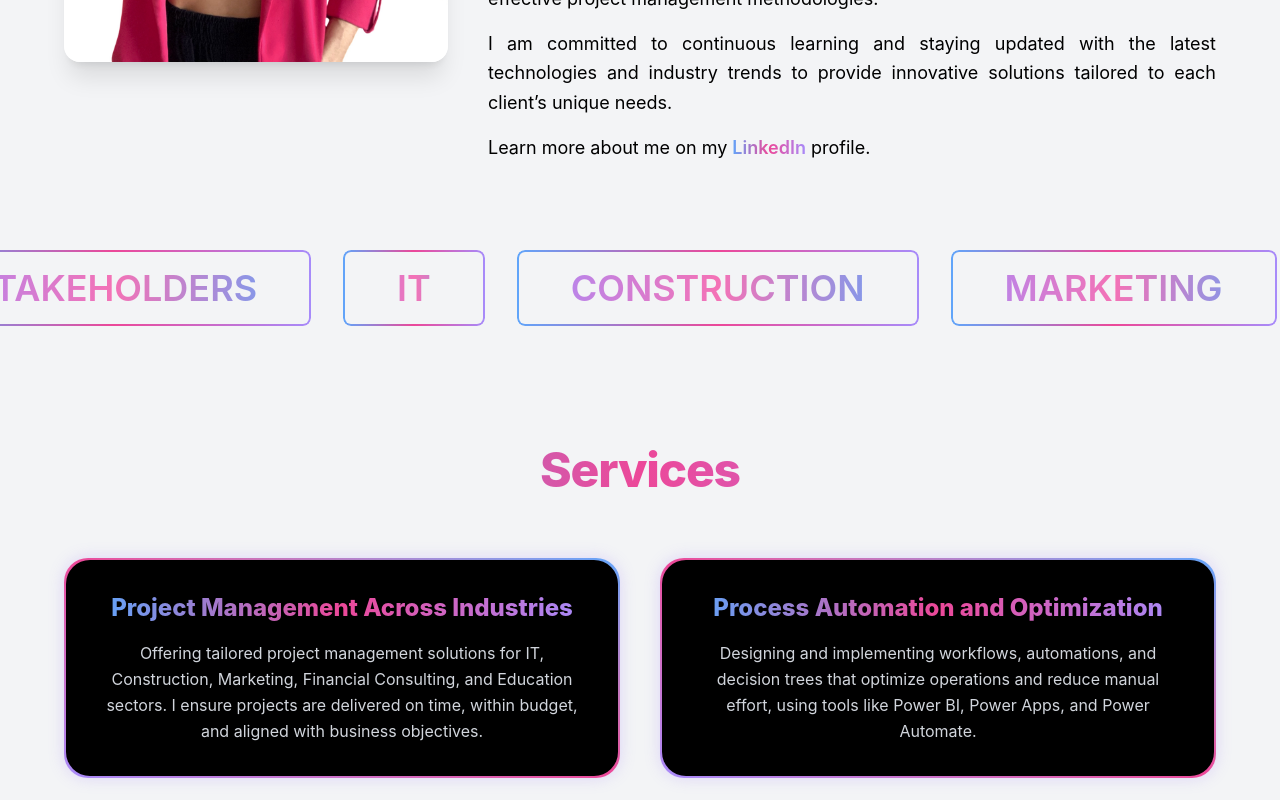
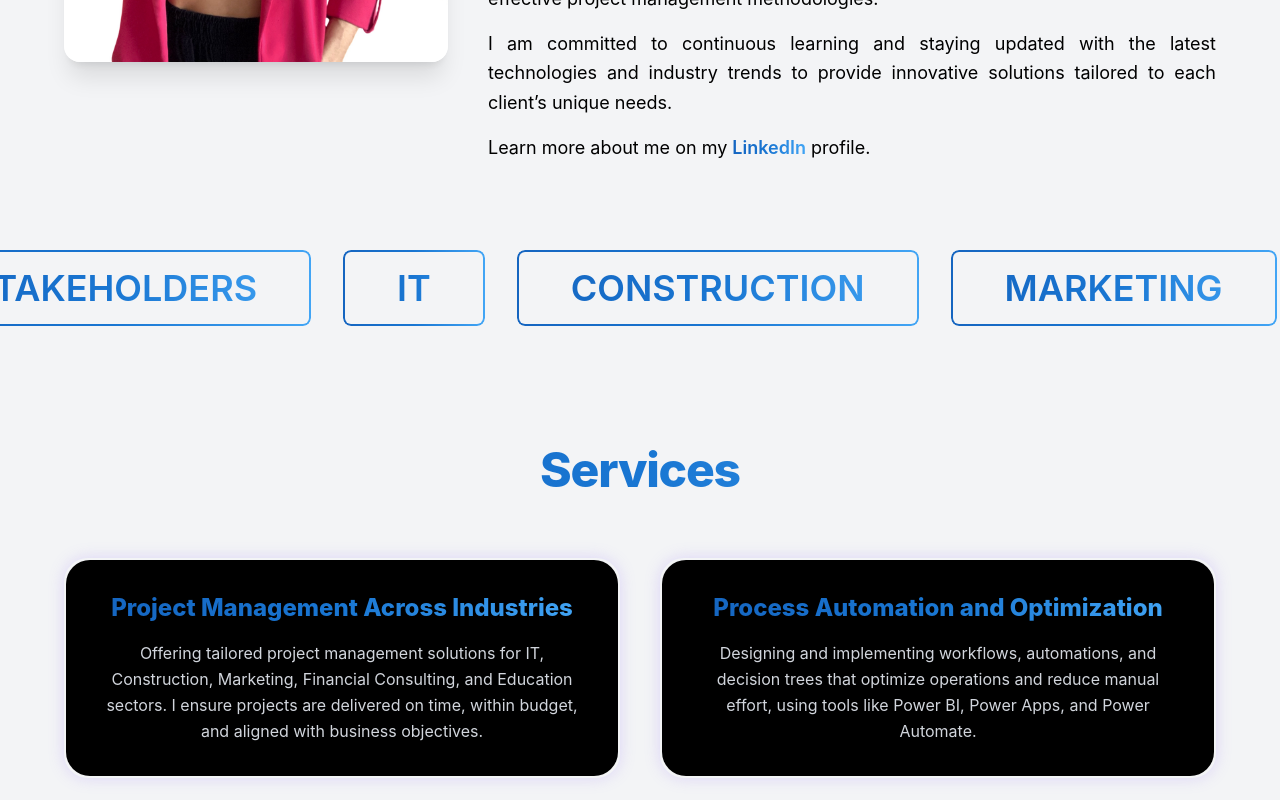
Before and after one commit to Cata-hm/dra-Diana-Hernandez, a React (Vite) app in the folder Dra-Diana-HM_FE/: page / in a window 1280 px wide. Shown: the part 1380-2180 px from the top of the page. Built offline with nearby package versions, Linux system fonts and the light colour scheme; no server answers.

Commit message:
changing colors

```diff
--- a/Dra-Diana-HM_FE/src/App.css
+++ b/Dra-Diana-HM_FE/src/App.css
@@ -2,7 +2,7 @@
 /* Global styles for Metodika with dark theme and iridescent metallic highlights */
 
 :root {
-  --gradient-metal: linear-gradient(to right, #60a5fa, #ec4899, #a78bfa);
+  --gradient-metal: linear-gradient(to right, #1565C0, #1976D2, #42A5F5);
   --bg-dark: #000000;
   --text-metallic: #d1d5db;
 }
@@ -65,14 +65,14 @@ body {
 
 /* Gradient text utility without hover */
 .text-gradient-nohover {
-  background: linear-gradient(to right, #60a5fa, #ec4899, #a78bfa);
+  background: linear-gradient(to right, #1565C0, #1976D2, #42A5F5);
   background-clip: text;
   color: transparent;
 }
 
 /* Gradient text utility ---------------------------------*/
 .text-gradient {
-  background: linear-gradient(to right, #60a5fa, #ec4899, #a78bfa);
+  background: linear-gradient(to right, #1565C0, #1976D2, #42A5F5);
   background-clip: text;
   color: transparent;
 }
@@ -86,7 +86,7 @@ body {
 }
 
 .text-gradient-black {
-  background: linear-gradient(to right, #60a5fa, #ec4899, #a78bfa);
+  background: linear-gradient(to right, #1565C0, #1976D2, #42A5F5);
   -webkit-background-clip: text;
   -webkit-text-fill-color: transparent;
   background-clip: text;
@@ -206,9 +206,20 @@ body {
 }
 
 
+/* Background gradient no hover utility -----------------------------------*/
+.bg-gradient {
+  background-image: linear-gradient(to right, #1565C0, #1976D2, #42A5F5);
+}
+
 /* Background gradient utility --------------------------------------------*/
-.bg-gradient {
-  background-image: linear-gradient(to right, #60a5fa, #ec4899, #a78bfa);
+.bg-gradient-hover {
+  background-image: linear-gradient(to right, #1565C0, #1976D2, #42A5F5);
+}
+
+.bg-gradient-hover:hover {
+  background-image: none;
+  background-color: #d1d5db;
+  color: black;
 }
 
 /* Button styling ---------------------------------------------------------*/
--- a/Dra-Diana-HM_FE/src/components/Contact.tsx
+++ b/Dra-Diana-HM_FE/src/components/Contact.tsx
@@ -93,7 +93,7 @@ const Contact = () => {
           />
           <button
             type="submit"
-            className="w-full py-3 rounded-lg bg-gradient-to-r from-blue-400 via-pink-500 to-purple-400 text-white font-semibold shadow-lg transition duration-300 hover:bg-gray-100 hover:text-black hover:bg-none cursor-pointer"
+            className="w-full py-3 rounded-lg bg-gradient-hover .border-black font-semibold shadow-lg transition duration-300 cursor-pointer"
           >
             {t('contact.button')}
           </button>
--- a/Dra-Diana-HM_FE/src/components/Footer.tsx
+++ b/Dra-Diana-HM_FE/src/components/Footer.tsx
@@ -11,7 +11,7 @@ const Footer = () => {
       <p className="mb-1 text-white">
         © {new Date().getFullYear()}{' '}
         <span
-          className="font-semibold bg-gradient-to-r from-indigo-400 via-purple-400 to-pink-400
+          className="font-semibold bg-gradient
                      bg-clip-text text-transparent drop-shadow-[0_0_8px_rgba(180,100,255,0.9)]"
         >
           {BRAND_NAME}
--- a/Dra-Diana-HM_FE/src/components/KeyWordCarousel.tsx
+++ b/Dra-Diana-HM_FE/src/components/KeyWordCarousel.tsx
@@ -44,7 +44,7 @@ const KeywordCarousel = () => {
             <div
               className="border-black text-2xl text-gradient-black sm:text-4xl font-extrabold whitespace-nowrap transition-transform duration-300 hover:scale-105"
               style={{
-                background: 'linear-gradient(90deg, #a78bfa, #f472b6, #60a5fa)',
+                background: '.text-gradient-nohover',
                 WebkitBackgroundClip: 'text',
                 WebkitTextFillColor: 'transparent',
                 cursor: 'default',
--- a/Dra-Diana-HM_FE/src/components/Services.tsx
+++ b/Dra-Diana-HM_FE/src/components/Services.tsx
@@ -70,11 +70,11 @@ const Services = () => {
               key={index}
               variants={itemVariants}
               className="relative group p-[2px] rounded-3xl
-                         bg-gradient-to-tr from-[#a78bfa] via-[#ec4899] to-[#60a5fa]
+                         bg-gradient-nohover
                          shadow-[0_0_15px_rgba(167,139,250,0.3)] hover:shadow-[0_0_25px_rgba(167,139,250,0.5)] transition-shadow duration-300"
             >
               <div className="bg-black rounded-3xl p-8 h-full">
-                <h4 className="text-xl md:text-2xl font-extrabold mb-4 bg-gradient bg-clip-text text-transparent">
+                <h4 className="text-xl md:text-2xl font-extrabold mb-4 bg-gradient-hover bg-clip-text text-transparent">
                   {t(titleKey)}
                 </h4>
                 <p className="text-gray-300 text-base leading-relaxed">
```
